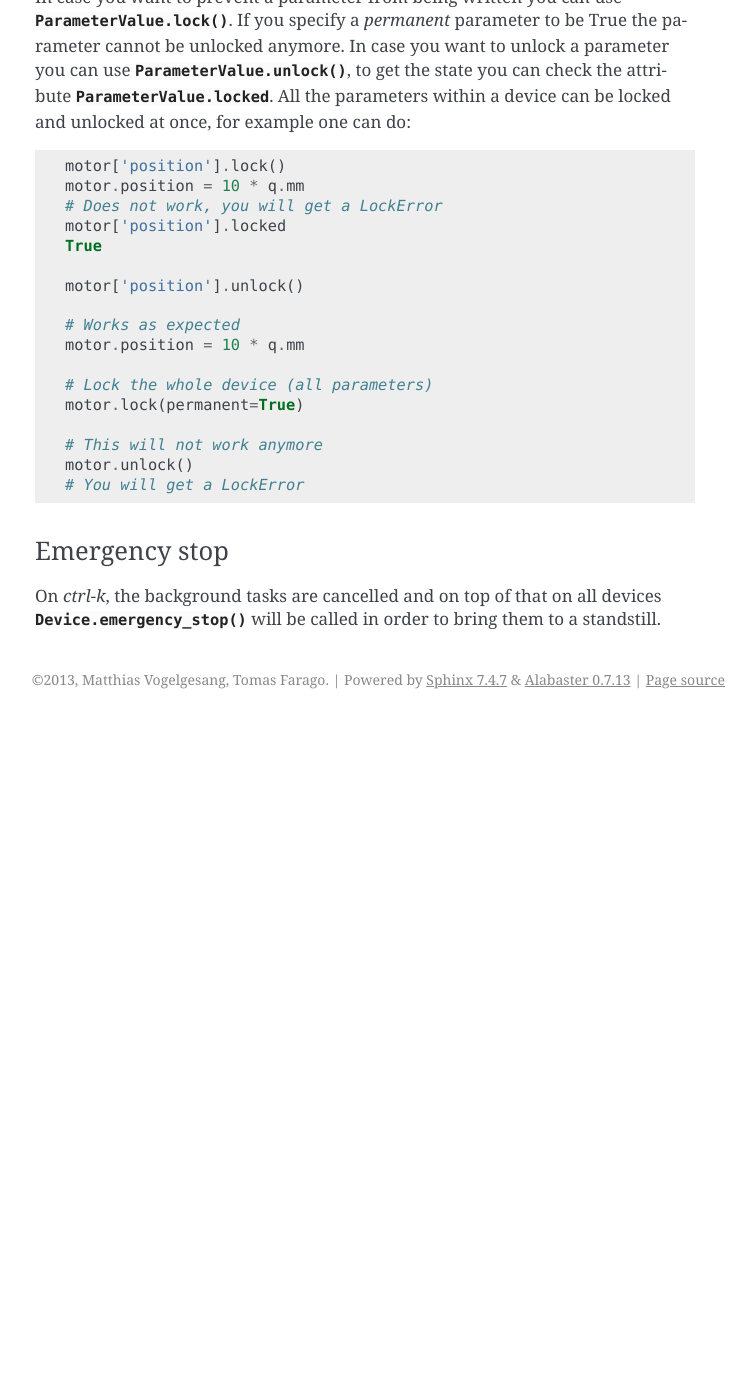
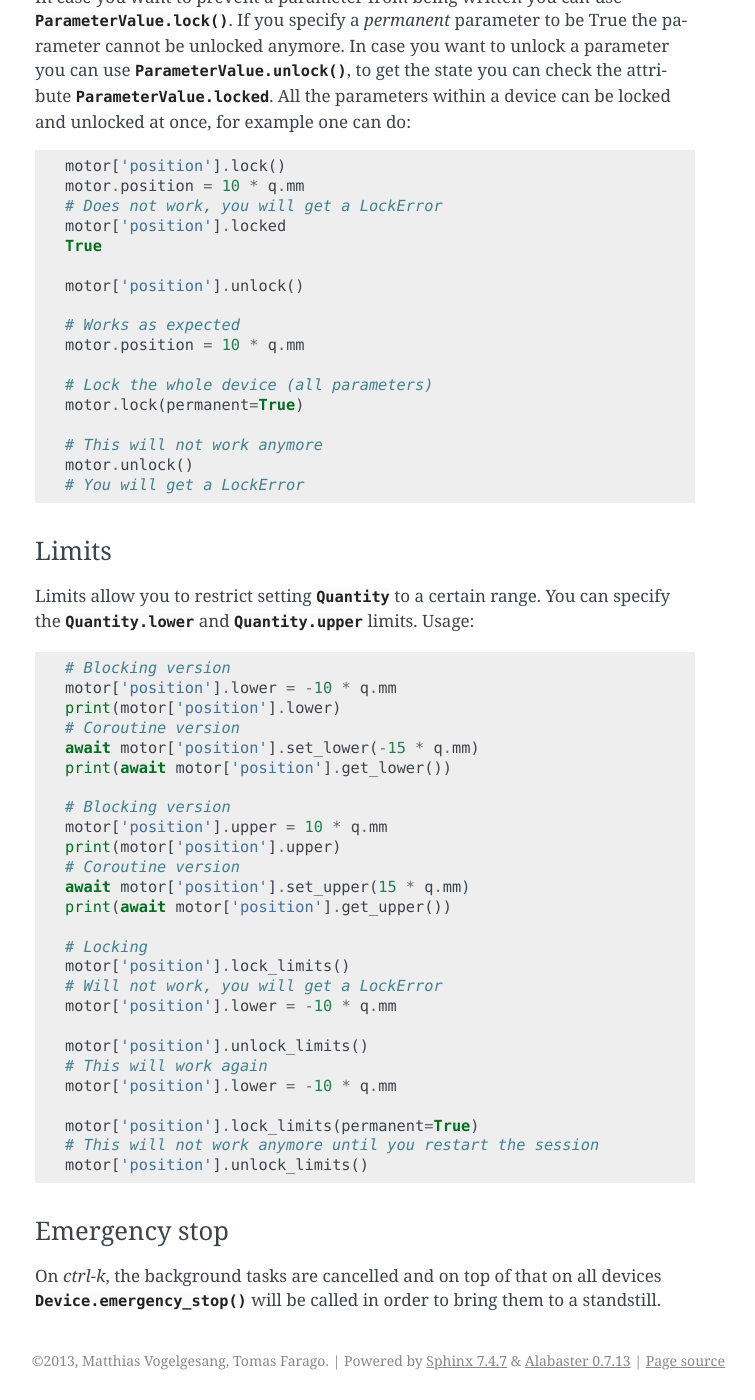
Before and after one commit to ufo-kit/concert, a Sphinx documentation site: the page built from docs/user/topics/control.rst, in a window 1280 px wide and 1400 px high, scrolled down 1594 px. Shown: the whole window, without its empty margins (385-1140 px from the left). Built offline with Sphinx 7.4.7, drawn with Linux system fonts in a browser that asks for light colours; before the commit the page ends 2313 px from its top, so only the background shows below that.

Commit message:
docs: add limits

```diff
--- a/docs/user/topics/control.rst
+++ b/docs/user/topics/control.rst
@@ -100,6 +100,39 @@ one can do::
     # You will get a LockError
 
 
+Limits
+------
+
+Limits allow you to restrict setting :class:`.Quantity` to a certain range. You
+can specify the :attr:`.Quantity.lower` and :attr:`.Quantity.upper` limits. Usage::
+
+    # Blocking version
+    motor['position'].lower = -10 * q.mm
+    print(motor['position'].lower)
+    # Coroutine version
+    await motor['position'].set_lower(-15 * q.mm)
+    print(await motor['position'].get_lower())
+
+    # Blocking version
+    motor['position'].upper = 10 * q.mm
+    print(motor['position'].upper)
+    # Coroutine version
+    await motor['position'].set_upper(15 * q.mm)
+    print(await motor['position'].get_upper())
+
+    # Locking
+    motor['position'].lock_limits()
+    # Will not work, you will get a LockError
+    motor['position'].lower = -10 * q.mm
+
+    motor['position'].unlock_limits()
+    # This will work again
+    motor['position'].lower = -10 * q.mm
+
+    motor['position'].lock_limits(permanent=True)
+    # This will not work anymore until you restart the session
+    motor['position'].unlock_limits()
+
 
 Emergency stop
 --------------
```
Also changed, not shown: docs/devel/tutorial.rst (+17 -0 lines).
